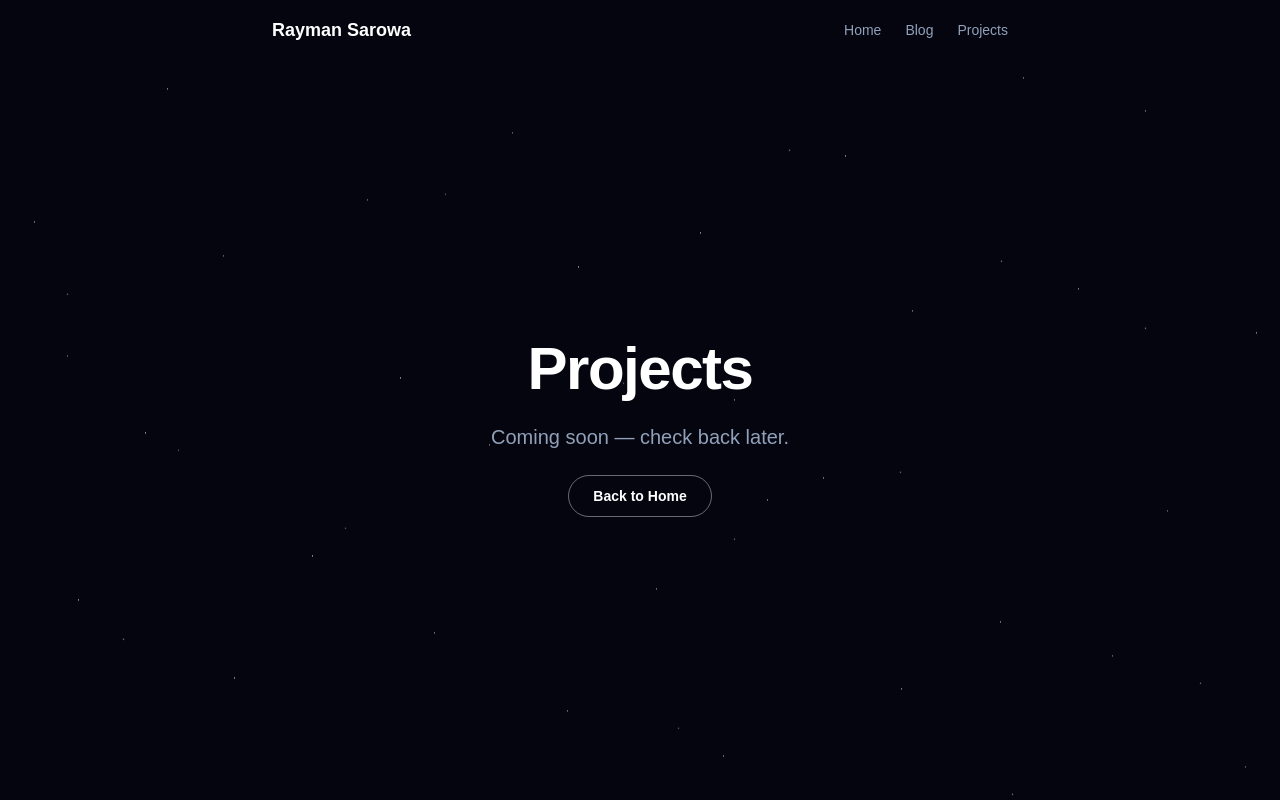
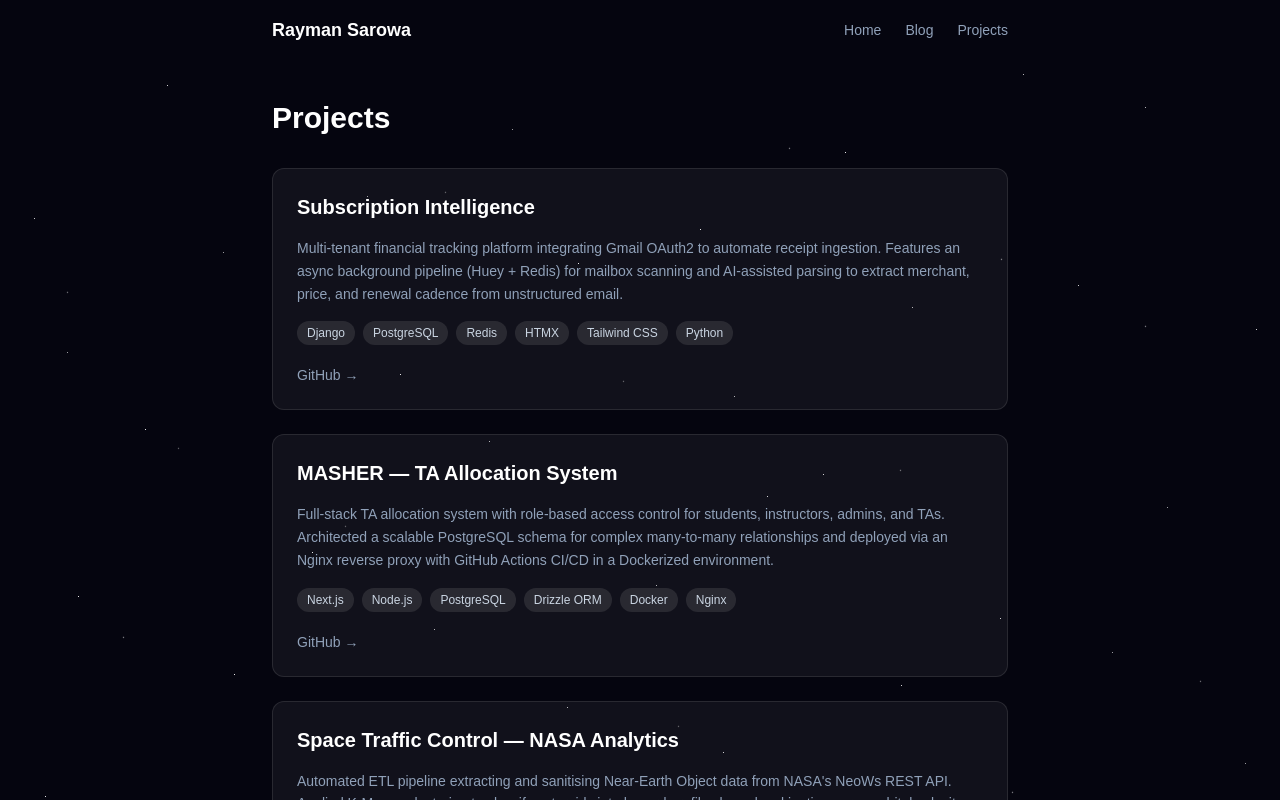
Before and after one commit to raymansarowa976/personal-website, a Next.js app: page /projects in a window 1280 px wide. Shown: the top 800 px of the page. Built offline with nearby package versions, Linux system fonts and the light colour scheme.

Commit message:
added basic layout for projects. Going to adhance page

```diff
--- a/app/projects/page.tsx
+++ b/app/projects/page.tsx
@@ -1,28 +1,21 @@
 import type { Metadata } from 'next'
-import Link from 'next/link'
+import { projects } from '@/lib/projects'
+import { ProjectCard } from '@/components/ProjectCard'
 
 export const metadata: Metadata = {
   title: 'Projects',
-  description: 'Projects by Rayman Sarowa — coming soon.',
+  description: 'A showcase of projects by Rayman Sarowa.',
 }
 
 export default function ProjectsPage() {
   return (
-    <div className="min-h-[calc(100vh-4rem)] flex items-center justify-center px-4 py-16">
-      <div className="text-center space-y-6 max-w-xl relative z-10">
-        <h1 className="text-5xl sm:text-6xl font-bold text-white tracking-tight">
-          Projects
-        </h1>
-        <p className="text-xl text-slate-400">
-          Coming soon — check back later.
-        </p>
-        <Link
-          href="/"
-          className="inline-block px-6 py-2.5 rounded-full border border-white/40 text-white font-semibold hover:border-white/70 hover:bg-white/10 transition-colors text-sm"
-        >
-          Back to Home
-        </Link>
+    <main className="max-w-3xl mx-auto py-10 px-4">
+      <h1 className="text-3xl font-bold mb-8 text-white">Projects</h1>
+      <div className="flex flex-col gap-6">
+        {projects.map((project) => (
+          <ProjectCard key={project.title} {...project} />
+        ))}
       </div>
-    </div>
+    </main>
   )
 }
--- /dev/null
+++ b/components/ProjectCard.tsx
@@ -0,0 +1,49 @@
+import type { Project } from '@/lib/projects'
+
+export function ProjectCard({ title, description, stack, githubUrl, demoUrl, inProgress }: Project) {
+  return (
+    <article className="flex flex-col gap-4 p-6 rounded-xl border border-white/10 bg-white/5 hover:border-white/20 transition-colors">
+      <div className="flex items-center gap-3">
+        <h2 className="text-xl font-semibold text-white">{title}</h2>
+        {inProgress && (
+          <span className="px-2.5 py-1 rounded-full text-xs font-medium bg-amber-500/20 text-amber-400 border border-amber-500/30">
+            In Progress
+          </span>
+        )}
+      </div>
+      <p className="text-slate-400 text-sm leading-relaxed flex-1">{description}</p>
+
+      <div className="flex flex-wrap gap-2">
+        {stack.map((tech) => (
+          <span
+            key={tech}
+            className="px-2.5 py-1 rounded-full text-xs font-medium bg-white/10 text-slate-300"
+          >
+            {tech}
+          </span>
+        ))}
+      </div>
+
+      <div className="flex items-center gap-3 pt-1">
+        <a
+          href={githubUrl}
+          target="_blank"
+          rel="noopener noreferrer"
+          className="text-sm text-slate-400 hover:text-white transition-colors"
+        >
+          GitHub →
+        </a>
+        {demoUrl && (
+          <a
+            href={demoUrl}
+            target="_blank"
+            rel="noopener noreferrer"
+            className="text-sm text-slate-400 hover:text-white transition-colors"
+          >
+            Live Demo →
+          </a>
+        )}
+      </div>
+    </article>
+  )
+}
--- /dev/null
+++ b/lib/projects.ts
@@ -0,0 +1,40 @@
+export interface Project {
+  title: string
+  description: string
+  stack: string[]
+  githubUrl: string
+  demoUrl?: string
+  inProgress?: boolean
+}
+
+export const projects: Project[] = [
+  {
+    title: 'Subscription Intelligence',
+    description:
+      'Multi-tenant financial tracking platform integrating Gmail OAuth2 to automate receipt ingestion. Features an async background pipeline (Huey + Redis) for mailbox scanning and AI-assisted parsing to extract merchant, price, and renewal cadence from unstructured email.',
+    stack: ['Django', 'PostgreSQL', 'Redis', 'HTMX', 'Tailwind CSS', 'Python'],
+    githubUrl: 'https://github.com/raymansarowa976/Subscription-Intelligence',
+  },
+  {
+    title: 'MASHER — TA Allocation System',
+    description:
+      'Full-stack TA allocation system with role-based access control for students, instructors, admins, and TAs. Architected a scalable PostgreSQL schema for complex many-to-many relationships and deployed via an Nginx reverse proxy with GitHub Actions CI/CD in a Dockerized environment.',
+    stack: ['Next.js', 'Node.js', 'PostgreSQL', 'Drizzle ORM', 'Docker', 'Nginx'],
+    githubUrl: 'https://github.com/raymansarowa976/TA-Allocation-MASHER',
+  },
+  {
+    title: 'Space Traffic Control — NASA Analytics',
+    description:
+      'Automated ETL pipeline extracting and sanitising Near-Earth Object data from NASA\'s NeoWs REST API. Applied K-Means clustering to classify asteroids into hazard profiles based on kinetic energy, orbital velocity, and miss-distance.',
+    stack: ['Python', 'Pandas', 'Scikit-Learn', 'SciPy', 'SQLite'],
+    githubUrl: 'https://github.com/raymansarowa976/space-traffic-control',
+  },
+  {
+    title: 'block-lock',
+    description:
+      'High-performance B2C productivity ecosystem combining a Next.js web dashboard and a Manifest V3 browser extension to dynamically block and limit distracting websites based on custom schedules. Features a Redis-backed cache-first sync engine, AI-assisted scheduling via natural language input, and semantic domain classification using pgvector.',
+    stack: ['Next.js', 'TypeScript', 'Prisma', 'PostgreSQL', 'Redis', 'Auth.js', 'Zod', 'Turborepo', 'Chrome Extension MV3'],
+    githubUrl: 'https://github.com/raymansarowa976/block-lock',
+    inProgress: true,
+  },
+]
```
